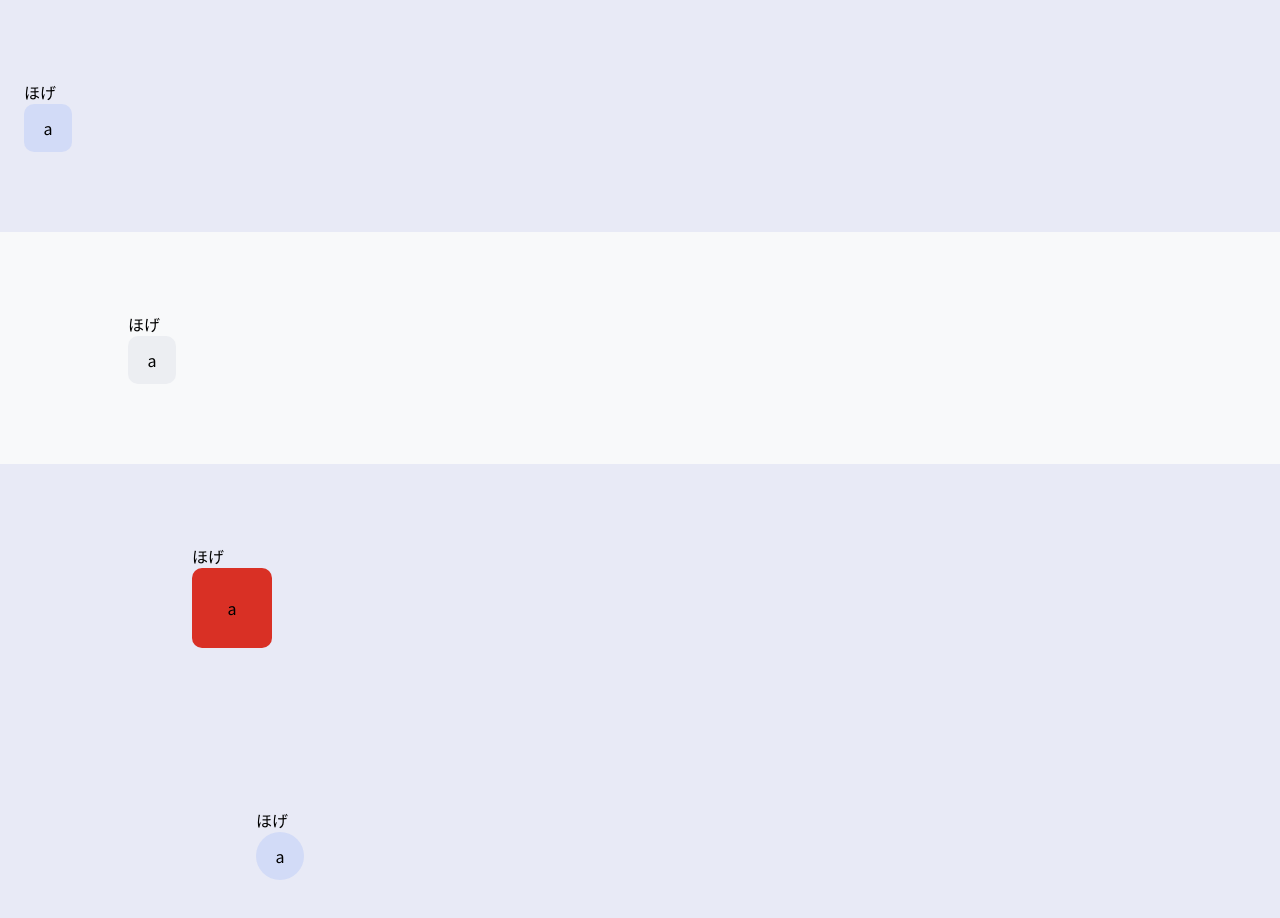
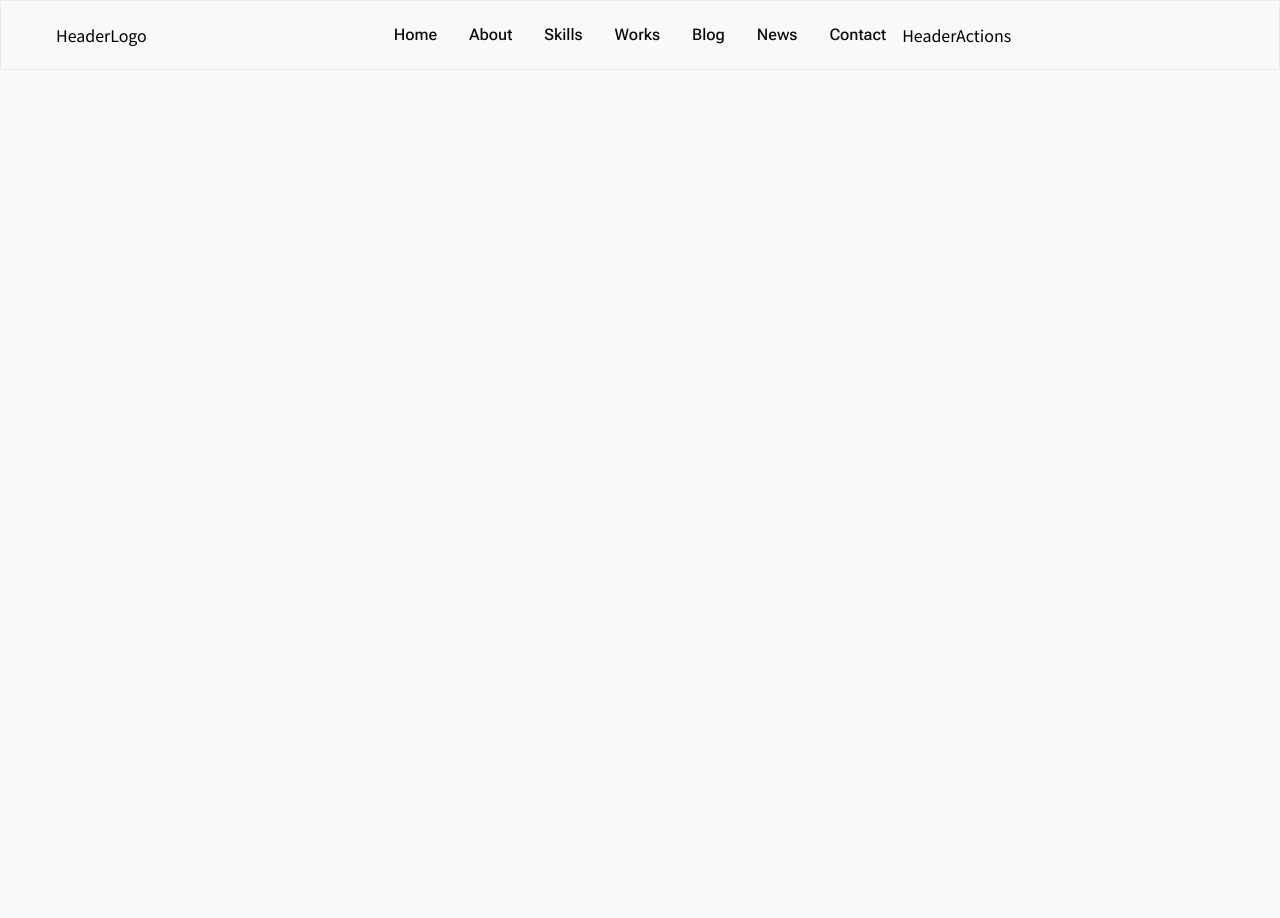
Before and after one commit to iku-nojiri/portfolio_2026, a Next.js app in the folder front/: page / in a window 1280 px wide. Shown: the top 918 px of the page. After the commit the page ends 800 px from the top, so only its background shows below. Built offline with nearby package versions, Linux system fonts and the light colour scheme.

Commit message:
feat: HeaderNav.tsx

```diff
--- /dev/null
+++ b/front/app/components/compositions/layouts/Header/HeaderActions.tsx
@@ -0,0 +1,7 @@
+import React from 'react'
+
+export const HeaderActions = () => {
+  return (
+    <div>HeaderActions</div>
+  )
+}
--- /dev/null
+++ b/front/app/components/compositions/layouts/Header/HeaderInner.tsx
@@ -0,0 +1,9 @@
+import { ReactNode } from "react";
+
+type Props = {
+  children: ReactNode;
+};
+
+export const HeaderInner = ({ children }: Props) => {
+  return <div className="grid grid-cols-[1fr_auto_1fr] items-center mx-auto px-6 py-3.5 w-full max-w-304">{children}</div>;
+};
--- /dev/null
+++ b/front/app/components/compositions/layouts/Header/HeaderLogo.tsx
@@ -0,0 +1,7 @@
+import React from 'react'
+
+export const HeaderLogo = () => {
+  return (
+    <div>HeaderLogo</div>
+  )
+}
--- /dev/null
+++ b/front/app/components/compositions/layouts/Header/HeaderNav.tsx
@@ -0,0 +1,16 @@
+import { NAV_MAP } from "@/app/constants/navMap";
+import { Link } from "@/app/components/premitives/Link";
+
+export const HeaderNav = () => {
+  const navItem = ["home", "about", "skills", "works", "blog", "news", "contact"];
+
+  return (
+    <nav>
+      {navItem.map((item) => (
+        <Link key={item} lang="en" appearance="ghost" className="text-base" href={NAV_MAP[item].href}>
+          {NAV_MAP[item].name}
+        </Link>
+      ))}
+    </nav>
+  );
+};
--- /dev/null
+++ b/front/app/components/compositions/layouts/Header/index.tsx
@@ -0,0 +1,16 @@
+import { HeaderInner } from "./HeaderInner";
+import { HeaderLogo } from "./HeaderLogo";
+import { HeaderNav } from "./HeaderNav";
+import { HeaderActions } from "./HeaderActions";
+
+export const Header = () => {
+  return (
+    <header className="border border-muted">
+      <HeaderInner>
+        <HeaderLogo />
+        <HeaderNav />
+        <HeaderActions />
+      </HeaderInner>
+    </header>
+  );
+};
--- a/front/app/components/premitives/shared/variants/buttonVariants.ts
+++ b/front/app/components/premitives/shared/variants/buttonVariants.ts
@@ -9,7 +9,7 @@ export const buttonVariants = tv({
       primary: "bg-button-primary-bg text-button-primary-fg hover:bg-button-primary-bg--hover",
       secondary: "bg-button-secondary-bg text-button-secondary-fg hover:bg-button-secondary-bg--hover",
       outline: "bg-button-outline-bg text-button-outline-fg border border-outline hover:bg-button-outline-bg--hover",
-      ghost: "bg-button-ghost-bg text-button-ghost-fg hover:bg-button-ghost-bg--hover",
+      ghost: "bg-button-ghost-bg text-button-ghost-fg hover:text-button-ghost-fg--hover hover:bg-button-ghost-bg--hover",
     },
     size: {
       sm: "px-3 py-1.5",
--- a/front/app/page.tsx
+++ b/front/app/page.tsx
@@ -1,35 +1,10 @@
 import Image from "next/image";
-import { Container } from "./components/premitives/Container";
-import { Inner } from "./components/premitives/Inner";
-import { Tile } from "./components/premitives/Tile";
+import { Header } from "./components/compositions/layouts/Header";
 
 export default function Home() {
   return (
     <>
-      <Container as="section" colored={true}>
-        <Inner size="lg">
-          <p>ほげ</p>
-          <Tile as="div">a</Tile>
-        </Inner>
-      </Container>
-      <Container>
-        <Inner size="md">
-          <p>ほげ</p>
-          <Tile as="span" appearance={"secondary"}>a</Tile>
-        </Inner>
-      </Container>
-      <Container colored={true}>
-        <Inner size="sm">
-          <p>ほげ</p>
-          <Tile as="li" appearance={"destructive"} size="lg">a</Tile>
-        </Inner>
-      </Container>
-      <Container colored={true}>
-        <Inner size="xs">
-          <p>ほげ</p>
-          <Tile as="p" circle={true}>a</Tile>
-        </Inner>
-      </Container>
+      <Header />
     </>
   );
 }
```
Also changed, not shown: front/app/components/compositions/layouts/Footer/index.tsx (added).
